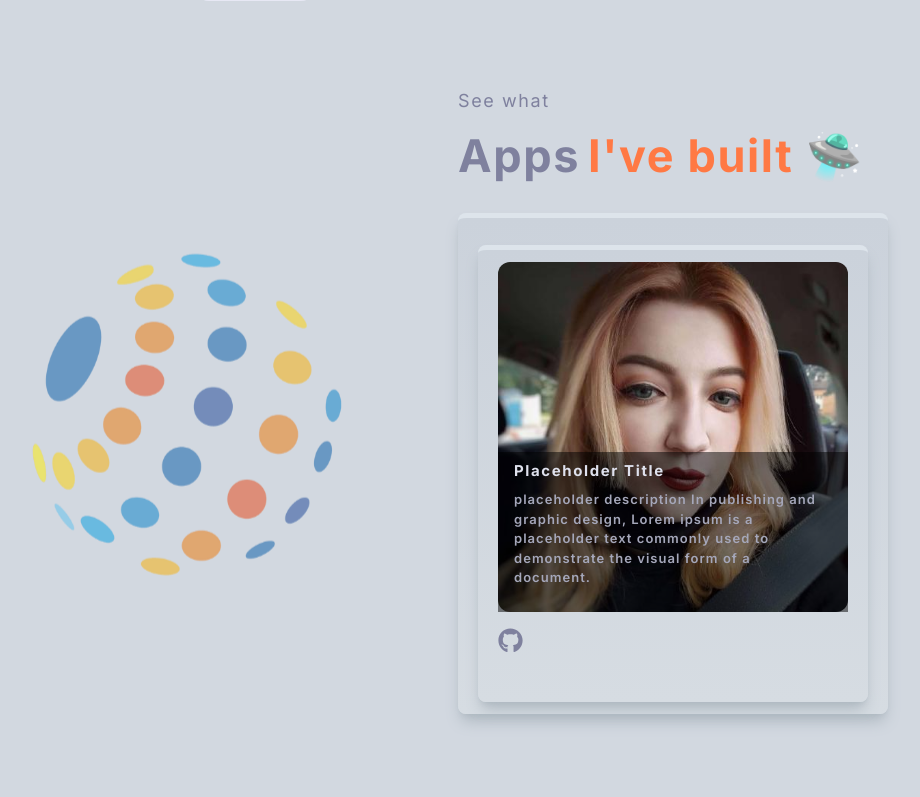
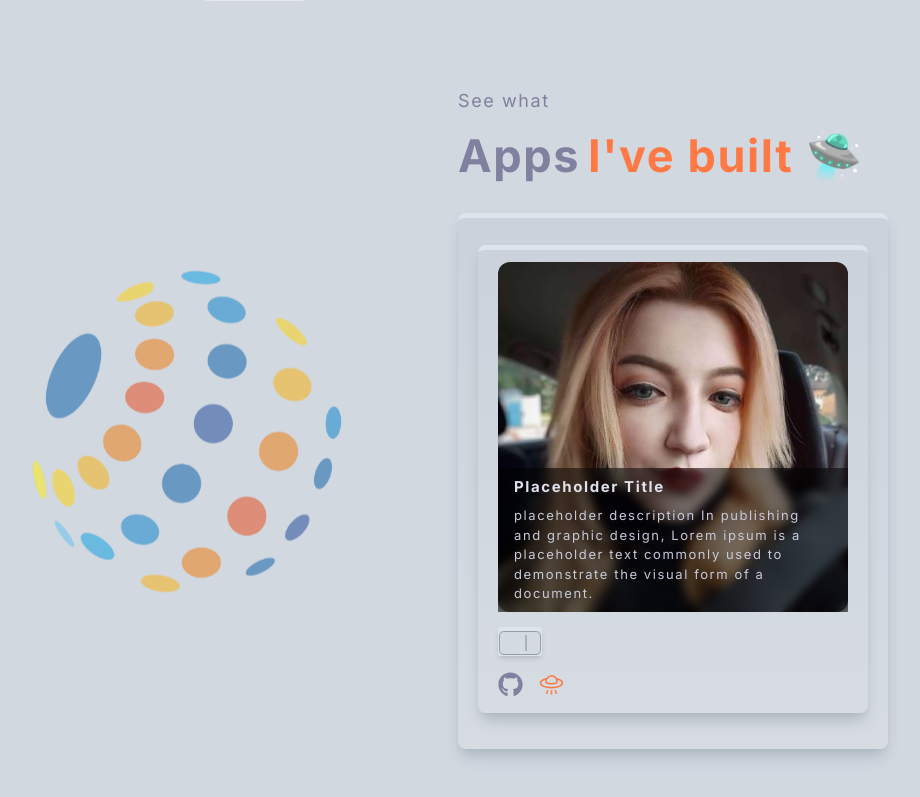
Before and after one commit to Hvitrevs/new-hub, a Next.js app: page / in a window 1280 px wide. Shown: the part 658-1455 px from the top of the page, without its empty margins (182-1102 px from the left). Built offline with nearby package versions, Linux system fonts and the light colour scheme.

Commit message:
placeholder built

```diff
--- a/app/components/Projects.tsx
+++ b/app/components/Projects.tsx
@@ -20,7 +20,7 @@ export const Projects = () => {
           </h2>
 
           <div className='mt-[15px] grid grid-col-3 grid-row-2 rounded-lg xxs:px-3 md:px-5 py-3 border-t-[5px] border-[#dde4eb]  bg-gradient-to-b from-[#cbd2db] to-[#d6dce2]  shadow-[#aeb8c0] shadow-lg dark:border-[#2c2f4a] dark:shadow-[#171a31] dark:bg-none'>
-            {<SingleApp /> }
+            {<SingleApp />}
           </div>
 
         </div>
--- a/app/components/SingleApp.tsx
+++ b/app/components/SingleApp.tsx
@@ -2,10 +2,12 @@ import Image from 'next/image'
 import Link from 'next/link'
 import React from 'react'
 import { FaGithub } from 'react-icons/fa'
+import {  PiFlyingSaucer } from 'react-icons/pi'
+import Widgets from './Widgets'
 
 const SingleApp = () => {
   return (
-    <div className='mt-[15px] rounded-lg xxs:px-3 md:px-5 py-3 border-t-[5px] border-[#dde4eb]  bg-gradient-to-b from-[#cbd2db] to-[#d6dce2]  shadow-[#aeb8c0] shadow-lg dark:border-[#2c2f4a] dark:shadow-[#171a31] dark:bg-none hover:shadow-[#fa5ef2] hover:shadow-xl backdrop-blur-md z-50'>
+    <div className='mt-[15px] mb-6 rounded-lg xxs:px-3 md:px-5 py-3 border-t-[5px] border-[#dde4eb]  bg-gradient-to-b from-[#cbd2db] to-[#d6dce2]  shadow-[#aeb8c0] shadow-lg dark:border-[#2c2f4a] dark:shadow-[#171a31] dark:bg-none backdrop-blur-md z-50'>
       <div className='flex justify-start text-start flex-wrap max-w-[350px]'>
               <Image
                 className="w-full h-auto object-cover rounded-xl"
@@ -14,23 +16,28 @@ const SingleApp = () => {
                 height={150}
                 width={150}
               />
-              <div className="left-0 right-0 mt-[-10rem] bg-[#000000]/50 px-4 w-full ">
+              <div className="left-0 right-0 mt-[-9rem] bg-[#000000]/50 px-4 w-full backdrop-blur-sm z-50">
                 <h1 className='mt-2 text-[15px] font-bold text-[#dfe1ed]'>
                   Placeholder Title
                 </h1>
-                <p className='mt-2 xxs:text-[13px] text-[15px] tracking-[.08em] xxs:text-[#9599c2] md:text-[#a5a7ba] dark:text-[#9fadbd] font-semibold'>
+                <p className='mt-2 xxs:text-[13px] text-[15px] md:text-[#c7c9da] dark:text-[#c6d0db]'>
                   placeholder description In publishing and graphic design, Lorem ipsum is a placeholder text commonly used to demonstrate the visual form of a document.
                 </p>
 
               </div>
-              <div className='mt-4 hover:text-pink-500'>
-                <Link
-                className='xxs:text-[18px] md:text-[25px] pr-5'
-                href='https://github.com/Hvitrevs'>
-                  <FaGithub />
-                </Link>
+              <div className='flex flex-wrap'>
+                <div className='w-full flex flex-wrap'>
+                  <Widgets />
+                </div>
+                <div className='w-full flex flex-wrap mt-4 mb-1 justify-start gap-4'>
+                  <Link className='xxs:text-[18px] md:text-[25px] flex hover:text-cyan-500' href='https://github.com/Hvitrevs'>
+                    <FaGithub />
+                  </Link>
+                  <Link className='xxs:text-[18px] md:text-[25px] text-[#ff7944] flex hover:text-green-500' href='https://github.com/Hvitrevs'>
+                    <PiFlyingSaucer />
+                  </Link>
+                </div>
               </div>
-
 
             </div>
     </div>
```
